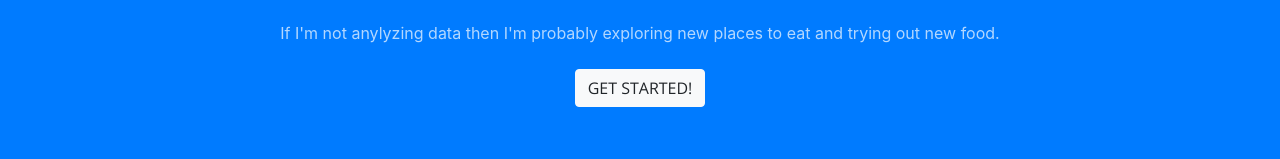
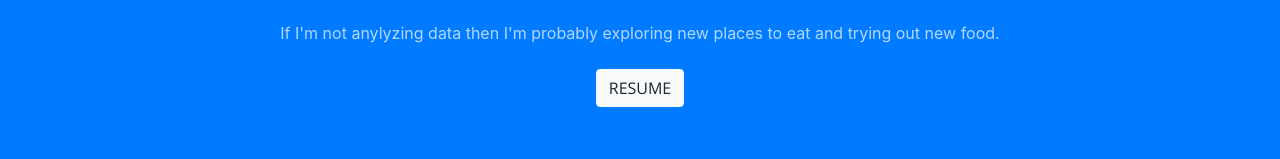
Before and after one commit to xarkl/xarkl.github.io, a website with bundled scripts: page index.html in a window 1280 px wide. Shown: the part 1210-1369 px from the top of the page. Built offline with nearby package versions, Linux system fonts and the light colour scheme.

Commit message:
added document folder and updated About Me

```diff
--- a/index.html
+++ b/index.html
@@ -81,7 +81,7 @@
             <p class="text-faded mb-4">Being a visual person and a firm believer that data can create meaningful stories that can help companies improve their business intelligence and process has driven me into the world of data analytics.<br>
             I wish to utilize my keen analytical and probelm-solving skills to idenify and solve business problems through a mutlidisciplinary approach.</p>
             <p class="text-faded mb-4">If I'm not anylyzing data then I'm probably exploring new places to eat and trying out new food.</p>
-            <a class="btn btn-light btn-xl js-scroll-trigger" href="#services">Get Started!</a>
+            <a class="btn btn-light btn-xl js-scroll-trigger" target="_blank" href="documents/resume.pdf">Resume</a>
           </div>
         </div>
       </div>
```
Also changed, not shown: 1 other file.
